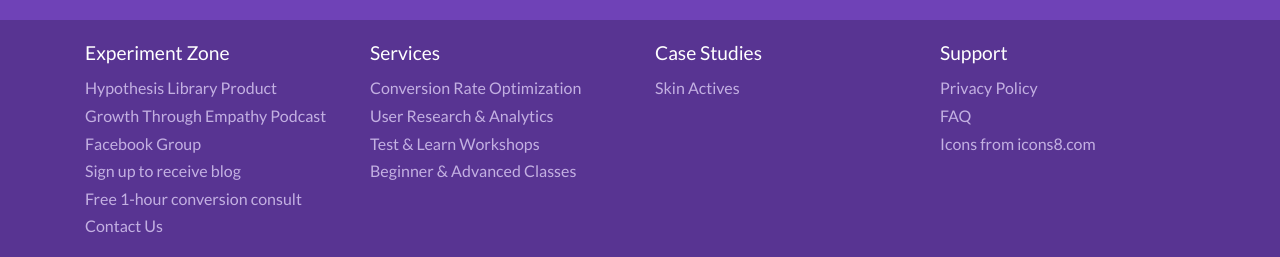
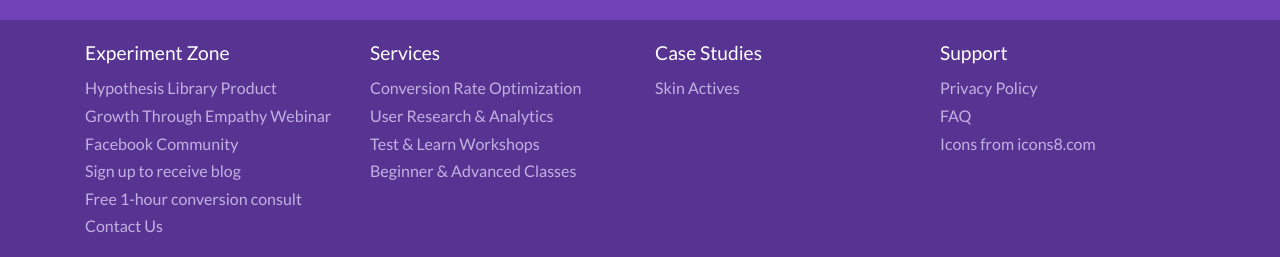
Before and after one commit to experimentzone-team/experiment-zone-site, a Jekyll site: the page built from index.html, in a window 1280 px wide and 900 px high, scrolled down 3906 px. Shown: the part 640-897 px from the top of the window. Built offline with Jekyll 4.4.1, drawn with Linux system fonts in a browser that asks for light colours; some web fonts are replaced.

Commit message:
CNAME and GTE labling

```diff
--- a/_config.yml
+++ b/_config.yml
@@ -107,13 +107,13 @@
   free_consult_cta:
     heading: You Can Get More Revenue From Your Website
     subheading: With Help From Our Team Of Experts.<br>Get Your Free 1-Hour Consult Now.
-    button_url: https://calendly.com/experimentzone/free-audit
+    button_url: /consult/
     button_text: Book Free Consult
   GTE_site_cta:
-    heading: Visit our Podcast
-    subheading: Growth Through Empathy<br>Gain more customers by leveraging empathy
+    heading: Growth Through Empathy Webinar Series
+    subheading: Learn about our free interactive and conversational series
     button_url: http://growththroughempathy.com/
-    button_text: Visit
+    button_text: Learn About Webinar
 plugins:
   - jekyll-environment-variables
   - jekyll-sitemap
--- a/_data/menu.yml
+++ b/_data/menu.yml
@@ -21,10 +21,10 @@
   - name: Hypothesis Library Product
     url: https://hypothesislibrary.com/
     weight: 1
-  - name: Growth Through Empathy Podcast
+  - name: Growth Through Empathy Webinar
     url: http://growththroughempathy.com/
     weight: 2
-  - name: Facebook Group
+  - name: Facebook Community
     url: https://www.facebook.com/groups/growththroughempathy/
     weight: 3
   - name: Sign up to receive blog
--- a/pages/blog.html
+++ b/pages/blog.html
@@ -36,14 +36,14 @@
   class="col-12 col-md-5 col-lg-4 offset-lg-7 section-menu-positive mt-md-n15 mb-3 mt-sm-3"
 >
   <div class="section-menu p-2 text-center">
-    <h2 class="text-primary">Visit our Podcast</h2>
+    <h2 class="text-primary">Growth Through Empathy Webinar Series</h2>
     <h4>
-      Growth Through Empathy<br />Gain more customers by leveraging empathy
+      Our free interactive and conversational series
     </h4>
     <a
       href="http://growththroughempathy.com/"
       class="button button-primary mt-1"
-      >Visit</a
+      >Learn About Webinar</a
     >
   </div>
 </div>
```
